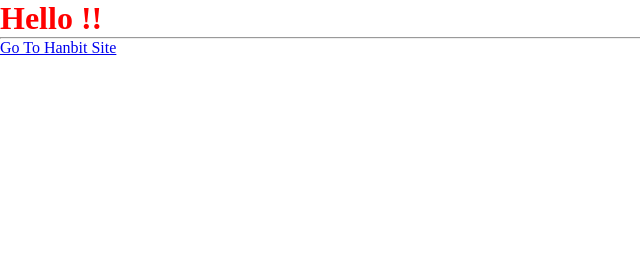
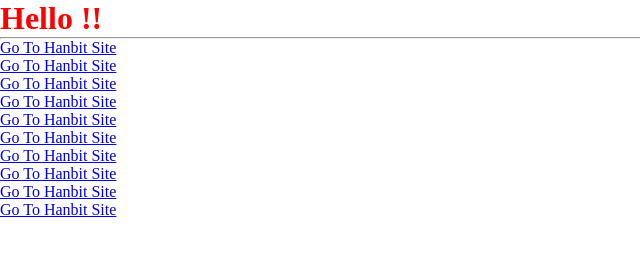
Before and after one commit to jadestern/modern_node_ex, a website: page jade/JadePage.jade in a window 1280 px wide. Shown: the whole page, without its empty margins (0-640 px from the left). Drawn offline with nearby package versions, Linux system fonts and the light colour scheme; files that its build step writes are made by us from their sources.

Commit message:
Jade 사용 예제 - javascript inline 주입

```diff
--- a/jade/JadePage.jade
+++ b/jade/JadePage.jade
@@ -16,4 +16,7 @@
         h1 Hello #{name}!!
         h2= description
         hr
-        a(href='http://hanbit.co.kr',data-test = 'multiple Attribute') Go To Hanbit Site
+        - for( var i = 0; i < 10 ; i++ ) {
+            p
+                a(href='http://hanbit.co.kr',data-test = 'multiple Attribute') Go To Hanbit Site
+        -}
```
